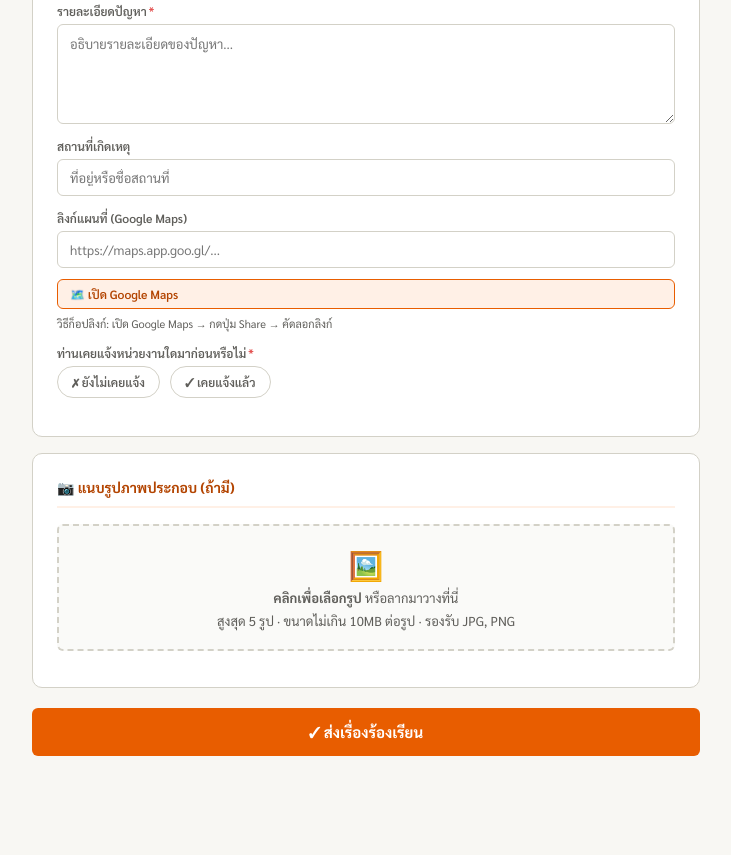
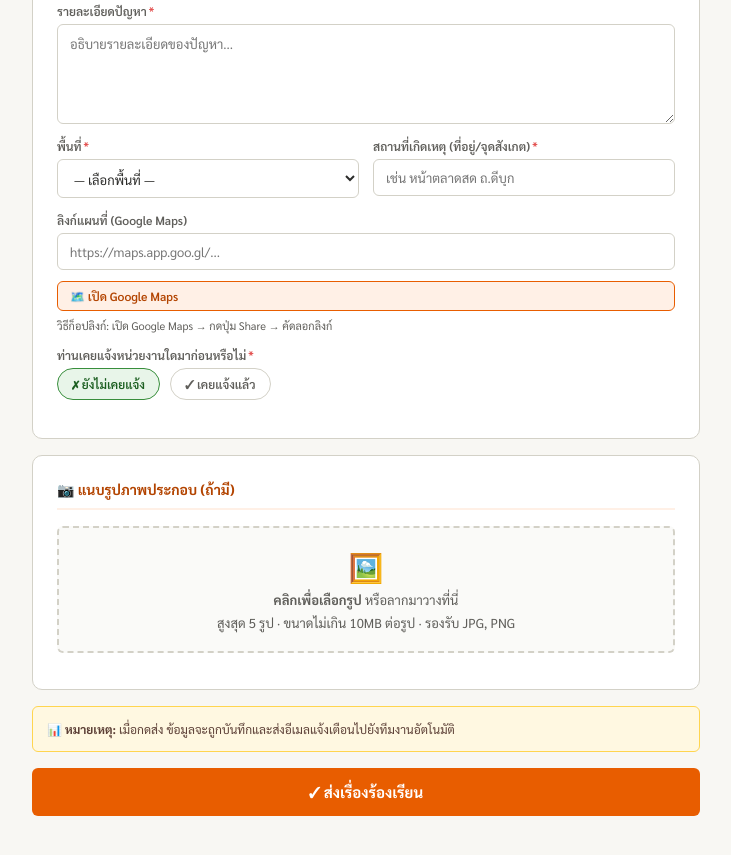
Before and after one commit to sapawichm1-web/Problemcomplaint_system, a plain HTML site: page index.html in a window 1280 px wide. Shown: the part 743-1598 px from the top of the page, without its empty margins (274-1005 px from the left). Drawn offline with Linux system fonts and the light colour scheme.

Commit message:
Update index.html
Updated form fields for area selection and location input. Added notes for submission.

```diff
--- a/index.html
+++ b/index.html
@@ -62,6 +62,8 @@ textarea{resize:vertical;min-height:100px;line-height:1.6;}
 .radio-option{display:none;}
 .radio-label{padding:7px 14px;border:1.5px solid var(--border);border-radius:20px;font-size:12px;font-weight:600;cursor:pointer;transition:all .15s;white-space:nowrap;}
 .radio-label:hover{border-color:var(--orange);}
+#prev-no:checked~label[for="prev-no"]{background:#E8F5E9;border-color:#388E3C;color:#1B5E20;}
+#prev-yes:checked~label[for="prev-yes"]{background:#FFF3E0;border-color:#F57C00;color:#E65100;}
 #p-v-high:checked~label[for="p-v-high"]{background:#FDEDED;border-color:#C0392B;color:#7B241C;}
 #p-high:checked~label[for="p-high"]{background:#FEF5E7;border-color:#E67E22;color:#784212;}
 #p-mid:checked~label[for="p-mid"]{background:#FAEEDA;border-color:#C37C16;color:#613D08;}
@@ -245,10 +247,23 @@ textarea{resize:vertical;min-height:100px;line-height:1.6;}
           <span class="err-msg" id="err-detail">กรุณากรอกรายละเอียด</span>
         </div>
       </div>
-      <div class="form-row single">
+      <div class="form-row">
         <div class="form-group">
-          <label>สถานที่เกิดเหตุ</label>
-          <input type="text" id="location" placeholder="ที่อยู่หรือชื่อสถานที่">
+          <label>พื้นที่<span class="req">*</span></label>
+          <select id="area">
+            <option value="">— เลือกพื้นที่ —</option>
+            <option>เมืองภูเก็ต</option>
+            <option>เกาะแก้ว</option>
+            <option>ตลาดเหนือ</option>
+            <option>ตลาดใหญ่</option>
+            <option>รัษฎา</option>
+          </select>
+          <span class="err-msg" id="err-area">กรุณาเลือกพื้นที่</span>
+        </div>
+        <div class="form-group">
+          <label>สถานที่เกิดเหตุ (ที่อยู่/จุดสังเกต)<span class="req">*</span></label>
+          <input type="text" id="location" placeholder="เช่น หน้าตลาดสด ถ.ดีบุก">
+          <span class="err-msg" id="err-location">กรุณากรอกสถานที่เกิดเหตุ</span>
         </div>
       </div>
       <div class="form-row single">
@@ -266,10 +281,10 @@ textarea{resize:vertical;min-height:100px;line-height:1.6;}
         <div class="form-group">
           <label>ท่านเคยแจ้งหน่วยงานใดมาก่อนหรือไม่<span class="req">*</span></label>
           <div class="radio-group" style="gap:10px;">
-            <input type="radio" name="prev" id="prev-no" class="radio-option" value="ยังไม่เคยแจ้ง" checked>
-            <label class="radio-label" for="prev-no" onclick="togglePrevBox(false)">✗ ยังไม่เคยแจ้ง</label>
-            <input type="radio" name="prev" id="prev-yes" class="radio-option" value="เคยแจ้งแล้ว">
-            <label class="radio-label" for="prev-yes" onclick="togglePrevBox(true)">✓ เคยแจ้งแล้ว</label>
+            <input type="radio" name="prev" id="prev-no" class="radio-option" value="ยังไม่เคยแจ้ง" checked onchange="togglePrevBox(false)">
+            <label class="radio-label" for="prev-no">✗ ยังไม่เคยแจ้ง</label>
+            <input type="radio" name="prev" id="prev-yes" class="radio-option" value="เคยแจ้งแล้ว" onchange="togglePrevBox(true)">
+            <label class="radio-label" for="prev-yes">✓ เคยแจ้งแล้ว</label>
           </div>
           <div class="prev-report-box" id="prev-report-box">
             <label style="display:block;margin-bottom:6px;">หน่วยงานที่เคยแจ้งและผลการดำเนินการ<span class="req">*</span></label>
@@ -292,6 +307,9 @@ textarea{resize:vertical;min-height:100px;line-height:1.6;}
       <span class="upload-hint" id="upload-count"></span>
     </div>
 
+    <div style="background:#FFF8E1;border:1px solid #FFD54F;border-radius:var(--radius-sm);padding:12px 14px;margin-bottom:12px;font-size:12px;color:#5D4037;line-height:1.7;">
+      📊 <strong>หมายเหตุ:</strong> เมื่อกดส่ง ข้อมูลจะถูกบันทึกและส่งอีเมลแจ้งเตือนไปยังทีมงานอัตโนมัติ
+    </div>
     <button class="btn-submit" id="submit-btn" onclick="submitForm()">✓ ส่งเรื่องร้องเรียน</button>
   </div>
 </div>
@@ -425,6 +443,8 @@ function submitForm() {
     {id:'category',err:'err-category'},
     {id:'subject', err:'err-subject'},
     {id:'detail',  err:'err-detail'},
+    {id:'area',    err:'err-area'},
+    {id:'location',err:'err-location'},
   ];
   let ok = true;
   fields.forEach(f => {
@@ -475,6 +495,7 @@ function submitForm() {
       priority:   priority,
       subject:    document.getElementById('subject').value.trim(),
       detail:     document.getElementById('detail').value.trim(),
+      area:       document.getElementById('area').value,
       location:   document.getElementById('location').value.trim(),
       mapurl:     document.getElementById('mapurl').value.trim(),
       prevStatus: prevStatus,
@@ -511,6 +532,7 @@ function resetForm() {
   });
   document.querySelectorAll('.err').forEach(el=>el.classList.remove('err'));
   document.querySelectorAll('.err-msg.show').forEach(el=>el.classList.remove('show'));
+  document.getElementById('area').value='';
   document.getElementById('map-preview').style.display='none';
   document.getElementById('p-mid').checked = true;
   document.getElementById('priority-desc').textContent = '📋 ปานกลาง — ควรแก้ไขเร็วๆ นี้';
```
